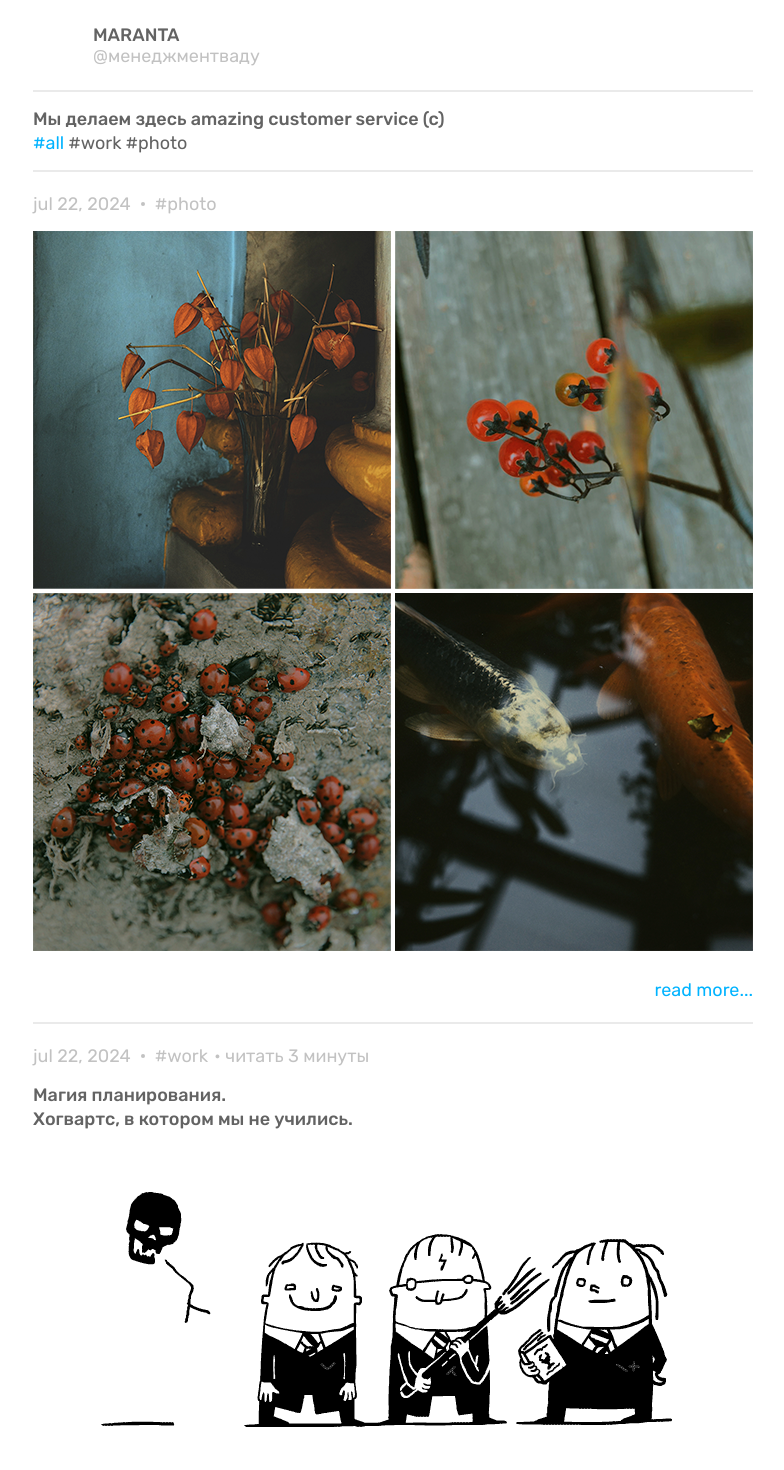
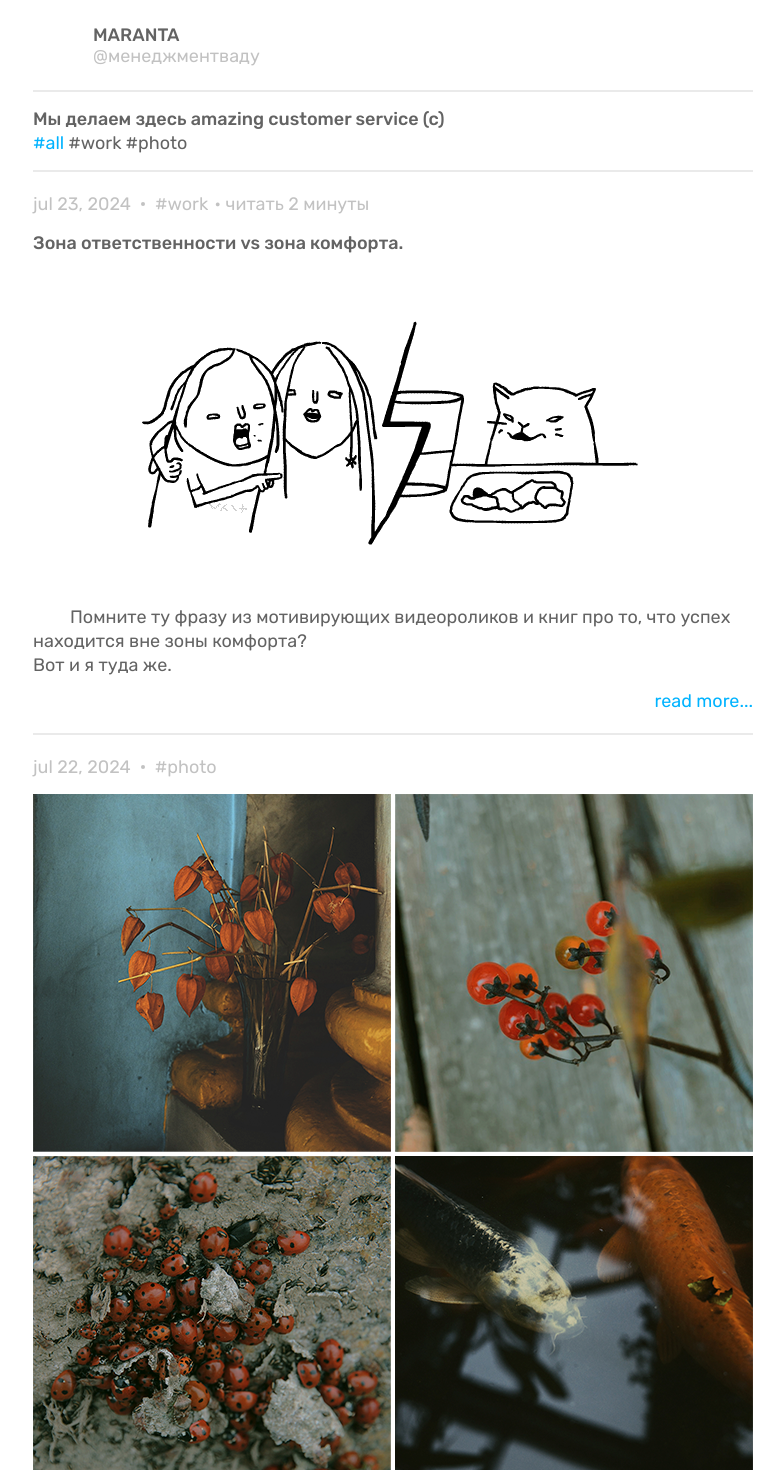
Before and after one commit to chvs/maranta.github.io, a Nuxt app: page / in a window 1280 px wide. Shown: the top 1470 px of the page, without its empty margins (247-1031 px from the left). Built offline with nearby package versions, Linux system fonts and the light colour scheme.

Commit message:
add post

```diff
--- a/constants/posts.js
+++ b/constants/posts.js
@@ -1,4 +1,78 @@
 const createPosts = [
+  {
+    tags: ['work'],
+    title: 'Зона ответственности vs зона комфорта.',
+    image: '/img/zone.gif',
+    text: `
+      Помните ту&nbsp;фразу из&nbsp;мотивирующих видеороликов и&nbsp;книг про&nbsp;то, что успех находится вне зоны комфорта?<br>
+      Вот и&nbsp;я&nbsp;туда&nbsp;же.
+    `,
+    content: `
+      <p>
+        Помните ту&nbsp;фразу из&nbsp;мотивирующих видеороликов и&nbsp;книг про&nbsp;то, что успех находится вне зоны комфорта?<br>
+        Вот и&nbsp;я&nbsp;туда&nbsp;же.
+      </p>
+
+      <p>
+        Бывают такие ситуации, когда менеджеры разых уровней и&nbsp;направлений участвуют во&nbsp;всём, где их&nbsp;не&nbsp;звали.<br>
+        А&nbsp;некоторые сотрудники и&nbsp;вовсе свою работу не&nbsp;делают и&nbsp;другим мешают.
+      </p>
+
+      <p>
+        Например, пиарщик, завхоз и&nbsp;наша Глаша делятся экпертными подсказками как аналитику работать свою работу.<br>
+        Или СМО настойчиво рекомендует технологический стек для нового продукта.
+      </p>
+
+      <p>
+        Подобные ситуации знакомы всем участникам процесса разработки и&nbsp;их&nbsp;сочувствующим. И&nbsp;создают проблемы в&nbsp;коммуникации.
+      </p>
+
+      <p>
+        Как&nbsp;же быть в&nbsp;данной ситуации? Ведь всё, что вам приходит в&nbsp;голову запрещено уголовным кодексом и&nbsp;это никак не&nbsp;вписывается в&nbsp;кодекс корпоративный. Мы&nbsp;ведь всё еще должны уважать друг друга.
+      </p>
+
+      <p>
+        Выход есть!
+      </p>
+
+      <p class="quote">
+        Нужно определить зоны ответственности менеджеров всех направлений.<br>
+        И&nbsp;очень внушительно их&nbsp;донести до&nbsp;реципиентов. Иначе беда.
+      </p>
+
+      <img src="/img/zone_1.jpg" alt="">
+
+      <p>
+        Итак, главный топ ищет достоверный источник информации чем должен заниматься С-менеджерский состав и&nbsp;все остальные в&nbsp;его конкретном направлении IT&nbsp;&mdash; человека, который эту систему опишет и&nbsp;внедрит под защитой этого топа, иначе его никто слушать не&nbsp;станет.<br>
+        Внимание! Пожалуйста, будьте внимательны к&nbsp;своему бизнесу, не&nbsp;забивайте на&nbsp;качество информации, которую вам вкручивают.<br>
+        На&nbsp;базовые настройки процессов вам придётся потратить время. Это неизбежно.
+      </p>
+
+      <p>
+        И, подписанные под своими обязанностями, топы перестают срать где едят. Ну, это если вы&nbsp;в&nbsp;идеальном мире живёте.<br>
+        Если нет, то&nbsp;ваши ценности про доверие, прозрачность процессов и&nbsp;ответственность за&nbsp;свою работу вы&nbsp;обязаны донести до&nbsp;них.<br>
+        Они наверняка не&nbsp;хотят нести ответственность за&nbsp;не&nbsp;свою работу, в&nbsp;которую ходят советовать.<br>
+        Если опять нет, то&nbsp;меры пресечения&nbsp;&mdash; ваша фантазия, как основателя или наёмного СЕО (конечно, в&nbsp;рамках корпкодекса 🙂).
+      </p>
+
+      <p class="quote">
+        И&nbsp;это как с&nbsp;планированием: главное не&nbsp;только запланировать, но&nbsp;периодически перепроверять ход событий.<br>
+        Анонимный и&nbsp;не&nbsp;очень фидбэк от&nbsp;всей компании&nbsp;&mdash; ключ к&nbsp;взаимопониманию.
+      </p>
+
+      <p>
+        Как вы&nbsp;сами&nbsp;же и&nbsp;говорите на&nbsp;общих созвонах: ответственность, профессионализм, прозрачность в&nbsp;процессах.<br>
+        Вот и&nbsp;несите ответственность за&nbsp;слова, с&nbsp;вас берут пример все остальные.
+      </p>
+    `,
+    date: 'jul 23, 2024',
+    id: '10',
+    slug: 'zone',
+    time: 2,
+    readMore: true,
+    redStroke: true,
+  },
+
   {
     tags: ['photo'],
     image: '/img/prew_4.png',
@@ -11,7 +85,6 @@ const createPosts = [
         <figcaption>
           <svg xmlns="http://www.w3.org/2000/svg" width="20" height="16" viewBox="0 0 5.292 4.233" version="1.1" xml:space="preserve"><path d="M2.646 3.307c.33 0 .612-.115.843-.347.232-.231.347-.513.347-.843 0-.331-.115-.612-.347-.844a1.148 1.148 0 0 0-.843-.347c-.33 0-.612.116-.844.347a1.148 1.148 0 0 0-.347.844c0 .33.116.612.347.843.232.232.513.347.844.347zm0-.529a.639.639 0 0 1-.47-.192.639.639 0 0 1-.192-.47c0-.185.064-.341.192-.469a.639.639 0 0 1 .47-.192c.185 0 .342.064.47.192a.639.639 0 0 1 .191.47.639.639 0 0 1-.192.47.639.639 0 0 1-.47.191zM.529 4.233a.51.51 0 0 1-.374-.155A.51.51 0 0 1 0 3.704V.53A.51.51 0 0 1 .155.155.51.51 0 0 1 .53 0h4.233a.51.51 0 0 1 .374.155.51.51 0 0 1 .156.374v3.175a.51.51 0 0 1-.156.374.51.51 0 0 1-.374.155zm0-.529h4.233V.53H.53z"/></svg>
           Ricoh GR&nbsp;IIIx<br>
-          <svg xmlns="http://www.w3.org/2000/svg" width="20.031" height="16" viewBox="0 0 5.3 4.233" version="1.1" xml:space="preserve"><path d="M4.242 0a.51.51 0 0 0-.375.156.509.509 0 0 0-.155.373H1.596a.51.51 0 0 0-.374.156.512.512 0 0 0-.141.249L1.058.933H.53a.51.51 0 0 0-.373.155.51.51 0 0 0-.156.374v1.321c0 .146.052.27.156.374a.51.51 0 0 0 .373.155h.555a.513.513 0 0 0 .138.237.51.51 0 0 0 .374.155h2.116c0 .146.052.27.155.374a.51.51 0 0 0 .375.155h.529c.145 0 .27-.051.373-.155a.51.51 0 0 0 .156-.374V.53a.51.51 0 0 0-.156-.373A.51.51 0 0 0 4.771 0zm0 .53h.529v3.174h-.53zm-2.646.528h.79v.353h-.79Zm1.319 0h.797v2.117h-.797Zm-2.386.404h.53v1.321h-.53zm1.067.478h.79v.353h-.79Zm0 .882h.79v.353h-.79Z" /></svg>
           26&nbsp;mm &bull; f/2.8 &bull; 1/40 sec &bull; ISO 800
         </figcaption>
       </figure>
@@ -21,7 +94,6 @@ const createPosts = [
         <figcaption>
           <svg xmlns="http://www.w3.org/2000/svg" width="20" height="16" viewBox="0 0 5.292 4.233" version="1.1" xml:space="preserve"><path d="M2.646 3.307c.33 0 .612-.115.843-.347.232-.231.347-.513.347-.843 0-.331-.115-.612-.347-.844a1.148 1.148 0 0 0-.843-.347c-.33 0-.612.116-.844.347a1.148 1.148 0 0 0-.347.844c0 .33.116.612.347.843.232.232.513.347.844.347zm0-.529a.639.639 0 0 1-.47-.192.639.639 0 0 1-.192-.47c0-.185.064-.341.192-.469a.639.639 0 0 1 .47-.192c.185 0 .342.064.47.192a.639.639 0 0 1 .191.47.639.639 0 0 1-.192.47.639.639 0 0 1-.47.191zM.529 4.233a.51.51 0 0 1-.374-.155A.51.51 0 0 1 0 3.704V.53A.51.51 0 0 1 .155.155.51.51 0 0 1 .53 0h4.233a.51.51 0 0 1 .374.155.51.51 0 0 1 .156.374v3.175a.51.51 0 0 1-.156.374.51.51 0 0 1-.374.155zm0-.529h4.233V.53H.53z"/></svg>
           Ricoh GR&nbsp;IIIx<br>
-          <svg xmlns="http://www.w3.org/2000/svg" width="20.031" height="16" viewBox="0 0 5.3 4.233" version="1.1" xml:space="preserve"><path d="M4.242 0a.51.51 0 0 0-.375.156.509.509 0 0 0-.155.373H1.596a.51.51 0 0 0-.374.156.512.512 0 0 0-.141.249L1.058.933H.53a.51.51 0 0 0-.373.155.51.51 0 0 0-.156.374v1.321c0 .146.052.27.156.374a.51.51 0 0 0 .373.155h.555a.513.513 0 0 0 .138.237.51.51 0 0 0 .374.155h2.116c0 .146.052.27.155.374a.51.51 0 0 0 .375.155h.529c.145 0 .27-.051.373-.155a.51.51 0 0 0 .156-.374V.53a.51.51 0 0 0-.156-.373A.51.51 0 0 0 4.771 0zm0 .53h.529v3.174h-.53zm-2.646.528h.79v.353h-.79Zm1.319 0h.797v2.117h-.797Zm-2.386.404h.53v1.321h-.53zm1.067.478h.79v.353h-.79Zm0 .882h.79v.353h-.79Z" /></svg>
           26&nbsp;mm &bull; f/2.8 &bull; 1/100 sec &bull; ISO 400
         </figcaption>
       </figure>
@@ -32,7 +104,7 @@ const createPosts = [
           <svg xmlns="http://www.w3.org/2000/svg" width="20" height="16" viewBox="0 0 5.292 4.233" version="1.1" xml:space="preserve"><path d="M2.646 3.307c.33 0 .612-.115.843-.347.232-.231.347-.513.347-.843 0-.331-.115-.612-.347-.844a1.148 1.148 0 0 0-.843-.347c-.33 0-.612.116-.844.347a1.148 1.148 0 0 0-.347.844c0 .33.116.612.347.843.232.232.513.347.844.347zm0-.529a.639.639 0 0 1-.47-.192.639.639 0 0 1-.192-.47c0-.185.064-.341.192-.469a.639.639 0 0 1 .47-.192c.185 0 .342.064.47.192a.639.639 0 0 1 .191.47.639.639 0 0 1-.192.47.639.639 0 0 1-.47.191zM.529 4.233a.51.51 0 0 1-.374-.155A.51.51 0 0 1 0 3.704V.53A.51.51 0 0 1 .155.155.51.51 0 0 1 .53 0h4.233a.51.51 0 0 1 .374.155.51.51 0 0 1 .156.374v3.175a.51.51 0 0 1-.156.374.51.51 0 0 1-.374.155zm0-.529h4.233V.53H.53z"/></svg>
           Canon EOS 7D<br>
           <svg xmlns="http://www.w3.org/2000/svg" width="20.031" height="16" viewBox="0 0 5.3 4.233" version="1.1" xml:space="preserve"><path d="M4.242 0a.51.51 0 0 0-.375.156.509.509 0 0 0-.155.373H1.596a.51.51 0 0 0-.374.156.512.512 0 0 0-.141.249L1.058.933H.53a.51.51 0 0 0-.373.155.51.51 0 0 0-.156.374v1.321c0 .146.052.27.156.374a.51.51 0 0 0 .373.155h.555a.513.513 0 0 0 .138.237.51.51 0 0 0 .374.155h2.116c0 .146.052.27.155.374a.51.51 0 0 0 .375.155h.529c.145 0 .27-.051.373-.155a.51.51 0 0 0 .156-.374V.53a.51.51 0 0 0-.156-.373A.51.51 0 0 0 4.771 0zm0 .53h.529v3.174h-.53zm-2.646.528h.79v.353h-.79Zm1.319 0h.797v2.117h-.797Zm-2.386.404h.53v1.321h-.53zm1.067.478h.79v.353h-.79Zm0 .882h.79v.353h-.79Z" /></svg>
-          Canon EF-S 15-85&nbsp;mm f/&nbsp;3.5-5.6&nbsp;IS USM<br>
+          Canon EF-S 15-85&nbsp;mm f/&nbsp;3.5-5.6<br>
           85&nbsp;mm &bull; f/5.6 &bull; 1/160 sec &bull; ISO 160
         </figcaption>
       </figure>
@@ -42,7 +114,6 @@ const createPosts = [
         <figcaption>
           <svg xmlns="http://www.w3.org/2000/svg" width="20" height="16" viewBox="0 0 5.292 4.233" version="1.1" xml:space="preserve"><path d="M2.646 3.307c.33 0 .612-.115.843-.347.232-.231.347-.513.347-.843 0-.331-.115-.612-.347-.844a1.148 1.148 0 0 0-.843-.347c-.33 0-.612.116-.844.347a1.148 1.148 0 0 0-.347.844c0 .33.116.612.347.843.232.232.513.347.844.347zm0-.529a.639.639 0 0 1-.47-.192.639.639 0 0 1-.192-.47c0-.185.064-.341.192-.469a.639.639 0 0 1 .47-.192c.185 0 .342.064.47.192a.639.639 0 0 1 .191.47.639.639 0 0 1-.192.47.639.639 0 0 1-.47.191zM.529 4.233a.51.51 0 0 1-.374-.155A.51.51 0 0 1 0 3.704V.53A.51.51 0 0 1 .155.155.51.51 0 0 1 .53 0h4.233a.51.51 0 0 1 .374.155.51.51 0 0 1 .156.374v3.175a.51.51 0 0 1-.156.374.51.51 0 0 1-.374.155zm0-.529h4.233V.53H.53z"/></svg>
           Ricoh GR&nbsp;IIIx<br>
-          <svg xmlns="http://www.w3.org/2000/svg" width="20.031" height="16" viewBox="0 0 5.3 4.233" version="1.1" xml:space="preserve"><path d="M4.242 0a.51.51 0 0 0-.375.156.509.509 0 0 0-.155.373H1.596a.51.51 0 0 0-.374.156.512.512 0 0 0-.141.249L1.058.933H.53a.51.51 0 0 0-.373.155.51.51 0 0 0-.156.374v1.321c0 .146.052.27.156.374a.51.51 0 0 0 .373.155h.555a.513.513 0 0 0 .138.237.51.51 0 0 0 .374.155h2.116c0 .146.052.27.155.374a.51.51 0 0 0 .375.155h.529c.145 0 .27-.051.373-.155a.51.51 0 0 0 .156-.374V.53a.51.51 0 0 0-.156-.373A.51.51 0 0 0 4.771 0zm0 .53h.529v3.174h-.53zm-2.646.528h.79v.353h-.79Zm1.319 0h.797v2.117h-.797Zm-2.386.404h.53v1.321h-.53zm1.067.478h.79v.353h-.79Zm0 .882h.79v.353h-.79Z" /></svg>
           26&nbsp;mm &bull; f/2.8 &bull; 1/100 sec &bull; ISO 400
         </figcaption>
       </figure>
@@ -81,7 +152,7 @@ const createPosts = [
       </ul>
 
       <p class="quote">
-        Любое всё, что можно сделать и&nbsp;просрано, просрано из-за неумения планировать.
+        Любое всё, что нужно было сделать и&nbsp;просрано, просрано из-за неумения планировать.
       </p>
 
       <p class="single">
@@ -188,7 +259,7 @@ const createPosts = [
           <svg xmlns="http://www.w3.org/2000/svg" width="20" height="16" viewBox="0 0 5.292 4.233" version="1.1" xml:space="preserve"><path d="M2.646 3.307c.33 0 .612-.115.843-.347.232-.231.347-.513.347-.843 0-.331-.115-.612-.347-.844a1.148 1.148 0 0 0-.843-.347c-.33 0-.612.116-.844.347a1.148 1.148 0 0 0-.347.844c0 .33.116.612.347.843.232.232.513.347.844.347zm0-.529a.639.639 0 0 1-.47-.192.639.639 0 0 1-.192-.47c0-.185.064-.341.192-.469a.639.639 0 0 1 .47-.192c.185 0 .342.064.47.192a.639.639 0 0 1 .191.47.639.639 0 0 1-.192.47.639.639 0 0 1-.47.191zM.529 4.233a.51.51 0 0 1-.374-.155A.51.51 0 0 1 0 3.704V.53A.51.51 0 0 1 .155.155.51.51 0 0 1 .53 0h4.233a.51.51 0 0 1 .374.155.51.51 0 0 1 .156.374v3.175a.51.51 0 0 1-.156.374.51.51 0 0 1-.374.155zm0-.529h4.233V.53H.53z"/></svg>
           Canon EOS 7D<br>
           <svg xmlns="http://www.w3.org/2000/svg" width="20.031" height="16" viewBox="0 0 5.3 4.233" version="1.1" xml:space="preserve"><path d="M4.242 0a.51.51 0 0 0-.375.156.509.509 0 0 0-.155.373H1.596a.51.51 0 0 0-.374.156.512.512 0 0 0-.141.249L1.058.933H.53a.51.51 0 0 0-.373.155.51.51 0 0 0-.156.374v1.321c0 .146.052.27.156.374a.51.51 0 0 0 .373.155h.555a.513.513 0 0 0 .138.237.51.51 0 0 0 .374.155h2.116c0 .146.052.27.155.374a.51.51 0 0 0 .375.155h.529c.145 0 .27-.051.373-.155a.51.51 0 0 0 .156-.374V.53a.51.51 0 0 0-.156-.373A.51.51 0 0 0 4.771 0zm0 .53h.529v3.174h-.53zm-2.646.528h.79v.353h-.79Zm1.319 0h.797v2.117h-.797Zm-2.386.404h.53v1.321h-.53zm1.067.478h.79v.353h-.79Zm0 .882h.79v.353h-.79Z" /></svg>
-          Canon EF-S 15-85mm f/3.5-5.6&nbsp;IS USM<br>
+          Canon EF-S 15-85mm f/3.5-5.6<br>
           61&nbsp;mm &bull; f/10 &bull; 1/320 sec &bull; ISO 100
         </figcaption>
       </figure>
@@ -199,7 +270,7 @@ const createPosts = [
           <svg xmlns="http://www.w3.org/2000/svg" width="20" height="16" viewBox="0 0 5.292 4.233" version="1.1" xml:space="preserve"><path d="M2.646 3.307c.33 0 .612-.115.843-.347.232-.231.347-.513.347-.843 0-.331-.115-.612-.347-.844a1.148 1.148 0 0 0-.843-.347c-.33 0-.612.116-.844.347a1.148 1.148 0 0 0-.347.844c0 .33.116.612.347.843.232.232.513.347.844.347zm0-.529a.639.639 0 0 1-.47-.192.639.639 0 0 1-.192-.47c0-.185.064-.341.192-.469a.639.639 0 0 1 .47-.192c.185 0 .342.064.47.192a.639.639 0 0 1 .191.47.639.639 0 0 1-.192.47.639.639 0 0 1-.47.191zM.529 4.233a.51.51 0 0 1-.374-.155A.51.51 0 0 1 0 3.704V.53A.51.51 0 0 1 .155.155.51.51 0 0 1 .53 0h4.233a.51.51 0 0 1 .374.155.51.51 0 0 1 .156.374v3.175a.51.51 0 0 1-.156.374.51.51 0 0 1-.374.155zm0-.529h4.233V.53H.53z"/></svg>
           Canon EOS 7D<br>
           <svg xmlns="http://www.w3.org/2000/svg" width="20.031" height="16" viewBox="0 0 5.3 4.233" version="1.1" xml:space="preserve"><path d="M4.242 0a.51.51 0 0 0-.375.156.509.509 0 0 0-.155.373H1.596a.51.51 0 0 0-.374.156.512.512 0 0 0-.141.249L1.058.933H.53a.51.51 0 0 0-.373.155.51.51 0 0 0-.156.374v1.321c0 .146.052.27.156.374a.51.51 0 0 0 .373.155h.555a.513.513 0 0 0 .138.237.51.51 0 0 0 .374.155h2.116c0 .146.052.27.155.374a.51.51 0 0 0 .375.155h.529c.145 0 .27-.051.373-.155a.51.51 0 0 0 .156-.374V.53a.51.51 0 0 0-.156-.373A.51.51 0 0 0 4.771 0zm0 .53h.529v3.174h-.53zm-2.646.528h.79v.353h-.79Zm1.319 0h.797v2.117h-.797Zm-2.386.404h.53v1.321h-.53zm1.067.478h.79v.353h-.79Zm0 .882h.79v.353h-.79Z" /></svg>
-          Canon EF-S 15-85mm f/3.5-5.6&nbsp;IS USM<br>
+          Canon EF-S 15-85mm f/3.5-5.6<br>
           29&nbsp;mm &bull; f/8 &bull; 1/125 sec &bull; ISO 100
         </figcaption>
       </figure>
@@ -210,7 +281,7 @@ const createPosts = [
           <svg xmlns="http://www.w3.org/2000/svg" width="20" height="16" viewBox="0 0 5.292 4.233" version="1.1" xml:space="preserve"><path d="M2.646 3.307c.33 0 .612-.115.843-.347.232-.231.347-.513.347-.843 0-.331-.115-.612-.347-.844a1.148 1.148 0 0 0-.843-.347c-.33 0-.612.116-.844.347a1.148 1.148 0 0 0-.347.844c0 .33.116.612.347.843.232.232.513.347.844.347zm0-.529a.639.639 0 0 1-.47-.192.639.639 0 0 1-.192-.47c0-.185.064-.341.192-.469a.639.639 0 0 1 .47-.192c.185 0 .342.064.47.192a.639.639 0 0 1 .191.47.639.639 0 0 1-.192.47.639.639 0 0 1-.47.191zM.529 4.233a.51.51 0 0 1-.374-.155A.51.51 0 0 1 0 3.704V.53A.51.51 0 0 1 .155.155.51.51 0 0 1 .53 0h4.233a.51.51 0 0 1 .374.155.51.51 0 0 1 .156.374v3.175a.51.51 0 0 1-.156.374.51.51 0 0 1-.374.155zm0-.529h4.233V.53H.53z"/></svg>
           Canon EOS 7D<br>
           <svg xmlns="http://www.w3.org/2000/svg" width="20.031" height="16" viewBox="0 0 5.3 4.233" version="1.1" xml:space="preserve"><path d="M4.242 0a.51.51 0 0 0-.375.156.509.509 0 0 0-.155.373H1.596a.51.51 0 0 0-.374.156.512.512 0 0 0-.141.249L1.058.933H.53a.51.51 0 0 0-.373.155.51.51 0 0 0-.156.374v1.321c0 .146.052.27.156.374a.51.51 0 0 0 .373.155h.555a.513.513 0 0 0 .138.237.51.51 0 0 0 .374.155h2.116c0 .146.052.27.155.374a.51.51 0 0 0 .375.155h.529c.145 0 .27-.051.373-.155a.51.51 0 0 0 .156-.374V.53a.51.51 0 0 0-.156-.373A.51.51 0 0 0 4.771 0zm0 .53h.529v3.174h-.53zm-2.646.528h.79v.353h-.79Zm1.319 0h.797v2.117h-.797Zm-2.386.404h.53v1.321h-.53zm1.067.478h.79v.353h-.79Zm0 .882h.79v.353h-.79Z" /></svg>
-          Canon EF-S 15-85&nbsp;mm f/&nbsp;3.5-5.6&nbsp;IS USM<br>
+          Canon EF-S 15-85&nbsp;mm f/&nbsp;3.5-5.6<br>
           18&nbsp;mm &bull; f/7.1 &bull; 1/125 sec &bull; ISO 100
         </figcaption>
       </figure>
@@ -221,7 +292,7 @@ const createPosts = [
           <svg xmlns="http://www.w3.org/2000/svg" width="20" height="16" viewBox="0 0 5.292 4.233" version="1.1" xml:space="preserve"><path d="M2.646 3.307c.33 0 .612-.115.843-.347.232-.231.347-.513.347-.843 0-.331-.115-.612-.347-.844a1.148 1.148 0 0 0-.843-.347c-.33 0-.612.116-.844.347a1.148 1.148 0 0 0-.347.844c0 .33.116.612.347.843.232.232.513.347.844.347zm0-.529a.639.639 0 0 1-.47-.192.639.639 0 0 1-.192-.47c0-.185.064-.341.192-.469a.639.639 0 0 1 .47-.192c.185 0 .342.064.47.192a.639.639 0 0 1 .191.47.639.639 0 0 1-.192.47.639.639 0 0 1-.47.191zM.529 4.233a.51.51 0 0 1-.374-.155A.51.51 0 0 1 0 3.704V.53A.51.51 0 0 1 .155.155.51.51 0 0 1 .53 0h4.233a.51.51 0 0 1 .374.155.51.51 0 0 1 .156.374v3.175a.51.51 0 0 1-.156.374.51.51 0 0 1-.374.155zm0-.529h4.233V.53H.53z"/></svg>
           Canon EOS 7D<br>
           <svg xmlns="http://www.w3.org/2000/svg" width="20.031" height="16" viewBox="0 0 5.3 4.233" version="1.1" xml:space="preserve"><path d="M4.242 0a.51.51 0 0 0-.375.156.509.509 0 0 0-.155.373H1.596a.51.51 0 0 0-.374.156.512.512 0 0 0-.141.249L1.058.933H.53a.51.51 0 0 0-.373.155.51.51 0 0 0-.156.374v1.321c0 .146.052.27.156.374a.51.51 0 0 0 .373.155h.555a.513.513 0 0 0 .138.237.51.51 0 0 0 .374.155h2.116c0 .146.052.27.155.374a.51.51 0 0 0 .375.155h.529c.145 0 .27-.051.373-.155a.51.51 0 0 0 .156-.374V.53a.51.51 0 0 0-.156-.373A.51.51 0 0 0 4.771 0zm0 .53h.529v3.174h-.53zm-2.646.528h.79v.353h-.79Zm1.319 0h.797v2.117h-.797Zm-2.386.404h.53v1.321h-.53zm1.067.478h.79v.353h-.79Zm0 .882h.79v.353h-.79Z" /></svg>
-          Canon EF-S 15-85&nbsp;mm f/&nbsp;3.5-5.6&nbsp;IS USM<br>
+          Canon EF-S 15-85&nbsp;mm f/&nbsp;3.5-5.6<br>
           15&nbsp;mm &bull; f/8 &bull; 1/160 sec &bull; ISO 100
         </figcaption>
       </figure>
@@ -307,7 +378,7 @@ const createPosts = [
       </ul>
 
       <p>
-        Способов сбора обратной связи на&nbsp;любой вкус: анонимные гугл-формы, голосовалки, ящики жалоб и&nbsp;предложений и&nbsp;прочее подобное.
+        Способов сбора обратной связи на&nbsp;любой вкус: анонимные гугл-формы, голосовалки, да&nbsp;хоть ящики жалоб и&nbsp;предложений.
       </p>
 
       <p>
@@ -396,7 +467,7 @@ const createPosts = [
       </p>
 
       <p>
-        Удачи)
+        Удачи 🙂
       </p>
     `,
     date: 'jul 20, 2024',
@@ -713,7 +784,7 @@ const createPosts = [
 
   {
     tags: ['about'],
-    text: 'Здравствуйте, меня зовут Наташа и&nbsp;я&nbsp;менеджер и фотограф.<br>Опыт работы в&nbsp;IT&nbsp;18&nbsp;лет, в&nbsp;качестве менеджера&nbsp;&mdash; 10.<br>Повидала сильно разного.<br>Рассказываю, вдруг кому пригодится.',
+    text: 'Здравствуйте, меня зовут Наташа, я&nbsp;менеджер и фотограф.<br>Опыт работы в&nbsp;IT&nbsp;18&nbsp;лет, в&nbsp;качестве менеджера&nbsp;&mdash; 10.<br>Повидала сильно разного.<br>Рассказываю, вдруг кому пригодится.',
     date: 'jul 6, 2024',
     id: '1',
     readMore: false,
```
